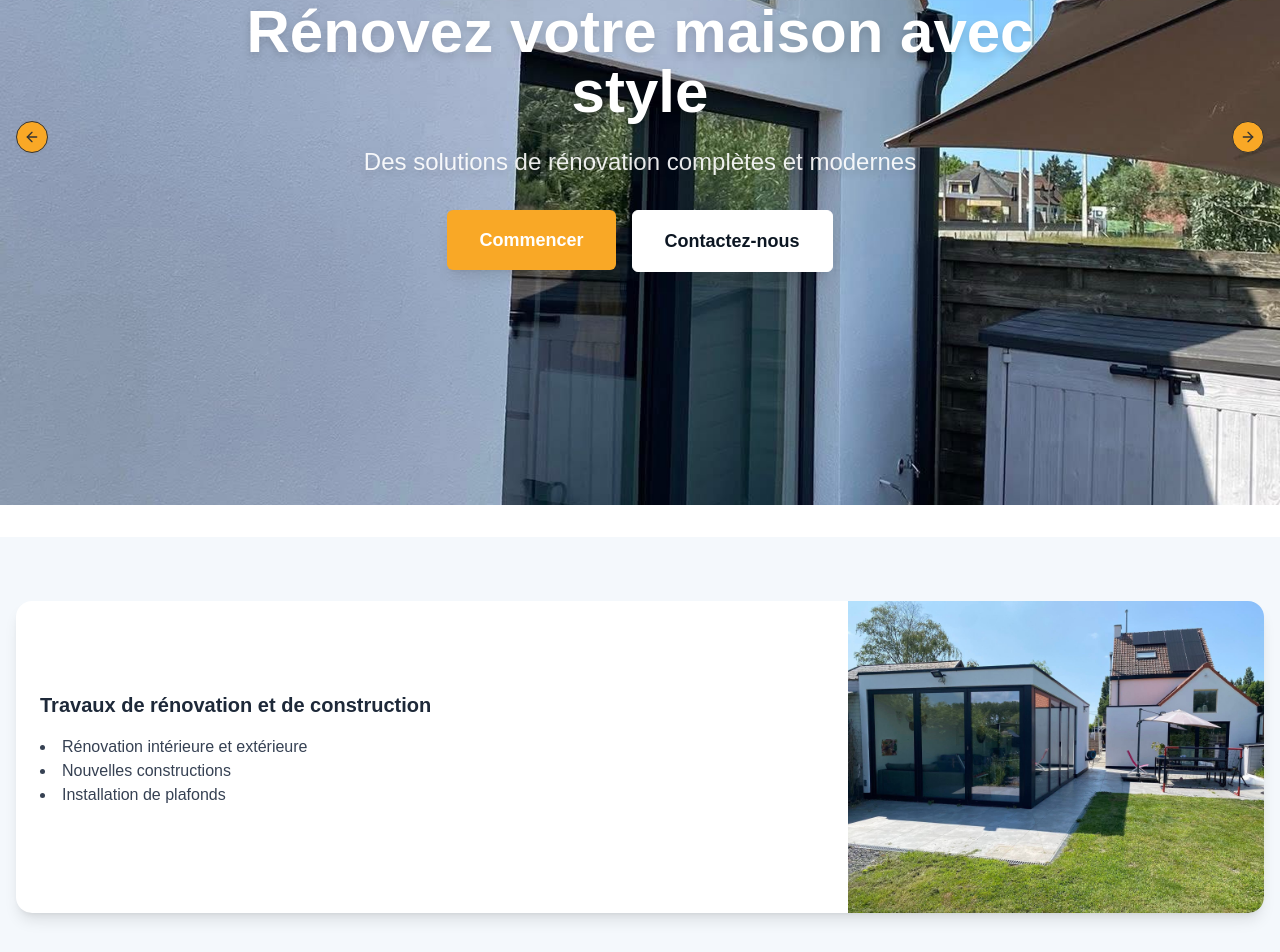
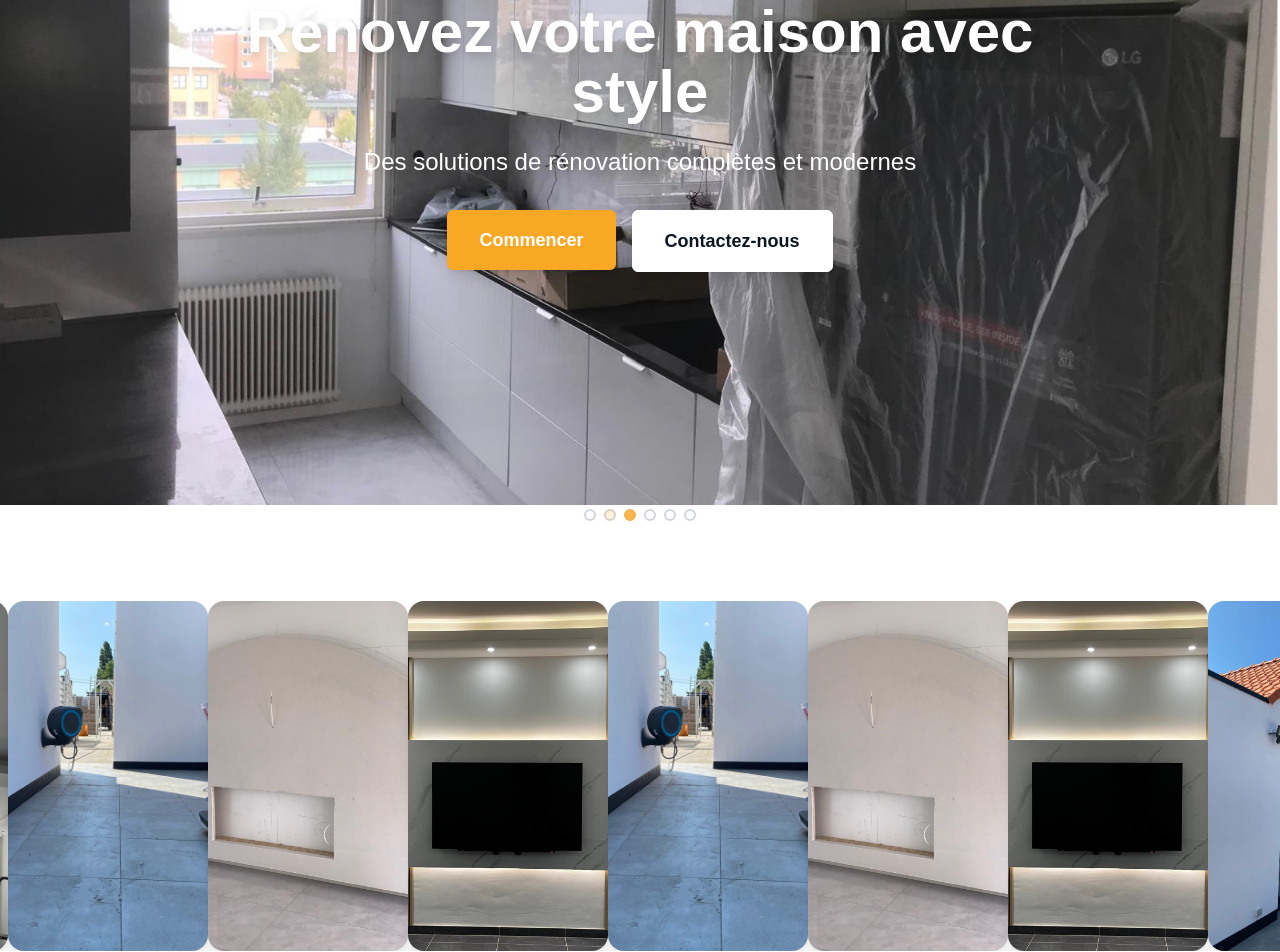
Before and after one commit to MohamedTealeb/E-MO, a Next.js app: page /fr in a window 1280 px wide. Shown: the part 360-1312 px from the top of the page. Built offline with nearby package versions, Linux system fonts and the light colour scheme.

Commit message:
image slider

```diff
--- a/app/fr/page.jsx
+++ b/app/fr/page.jsx
@@ -3,11 +3,13 @@ import ImageGallery from '@/components/Sections/ImageGallery'
 import Footer from '@/components/shared/Footer'
 import translations from '@/translations/fr.json'
 import React from 'react'
+import ImageSlider from '@/components/Sections/ImageSlider'
 
 function page() {
   return (
     <>
     <Hero />
+    <ImageSlider />
     <ImageGallery t={translations} />
     <Footer t={translations} locale="fr" />
     </>
--- a/app/nl/page.jsx
+++ b/app/nl/page.jsx
@@ -1,5 +1,6 @@
 import Hero from '@/components/Sections/Hero'
 import ImageGallery from '@/components/Sections/ImageGallery'
+import ImageSlider from '@/components/Sections/ImageSlider'
 import Footer from '@/components/shared/Footer'
 import translations from '@/translations/nl.json'
 import React from 'react'
@@ -8,6 +9,7 @@ function page() {
   return (
     <>
     <Hero />
+    <ImageSlider />
     <ImageGallery t={translations} />
     <Footer t={translations} locale="nl" />
     </>
--- a/components/Sections/Hero.jsx
+++ b/components/Sections/Hero.jsx
@@ -3,17 +3,21 @@
 import { useEffect, useState } from "react";
 import Link from "next/link";
 import Image from "next/image";
-import {
-  Carousel,
-  CarouselContent,
-  CarouselItem,
-  CarouselNext,
-  CarouselPrevious,
-} from "@/components/ui/carousel";
+import { motion, AnimatePresence } from "framer-motion";
 
 const Hero = () => {
   const [locale, setLocale] = useState("fr");
   const [t, setT] = useState(null);
+  const [current, setCurrent] = useState(0);
+
+  const carouselImages = [
+    { src: "/hero.jpg", alt: "Hero Image" },
+    { src: "/kitchen.jpg", alt: "Kitchen Renovation" },
+    { src: "/bathroom.jpg", alt: "Bathroom Renovation" },
+    { src: "/painting.jpg", alt: "Painting Services" },
+    { src: "/flooring.jpg", alt: "Flooring Services" },
+    { src: "/insulation.jpg", alt: "Insulation Services" },
+  ];
 
   useEffect(() => {
     const storedLocale = localStorage.getItem("preferred-locale") || "fr";
@@ -27,52 +31,92 @@ const Hero = () => {
     loadTranslation();
   }, []);
 
+  // Auto slide every 3 seconds
+  useEffect(() => {
+    const timer = setTimeout(() => {
+      setCurrent((prev) => (prev + 1) % carouselImages.length);
+    }, 3000);
+    return () => clearTimeout(timer);
+  }, [current]);
+
   if (!t) return null; // Optional: add a spinner/loading fallback
-
-  const carouselImages = [
-    { src: "/hero.jpg", alt: "Hero Image" },
-    { src: "/kitchen.jpg", alt: "Kitchen Renovation" },
-    { src: "/bathroom.jpg", alt: "Bathroom Renovation" },
-    { src: "/painting.jpg", alt: "Painting Services" },
-    { src: "/flooring.jpg", alt: "Flooring Services" },
-    { src: "/insulation.jpg", alt: "Insulation Services" },
-
-  ];
 
   return (
     <section className="relative h-screen w-full overflow-hidden">
-      {/* Carousel Background */}
-      <Carousel className="w-full h-full" opts={{ loop: true, autoplay: { delay: 5000 } }}>
-        <CarouselContent className="h-full">
-          {carouselImages.map((image, index) => (
-            <CarouselItem key={index} className="h-[60vw] min-h-[300px] h-screen">
+      {/* Slider Images */}
       <div className="relative w-full h-[60vw] min-h-[300px] max-h-screen">
+        <AnimatePresence mode="wait">
+          <motion.div
+            key={carouselImages[current].src}
+            initial={{ x: 100, opacity: 0 }}
+            animate={{ x: 0, opacity: 1 }}
+            exit={{ x: -100, opacity: 0 }}
+            transition={{ duration: 0.7, ease: "easeInOut" }}
+            className="absolute inset-0 w-full h-full"
+          >
             <Image
-                  src={image.src}
-                  alt={image.alt}
+              src={carouselImages[current].src}
+              alt={carouselImages[current].alt}
               fill
               className="object-cover"
-                  priority={index === 0}
+              priority
               sizes="(max-width: 768px) 100vw, (max-width: 1200px) 80vw, 100vw"
             />
+          </motion.div>
+        </AnimatePresence>
       </div>
-            </CarouselItem>
+      {/* Manual Controls (Indicators) */}
+      <div className="mt-2 flex justify-center md:absolute md:bottom-4 md:left-1/2 md:-translate-x-1/2 md:z-10">
+        {carouselImages.map((_, idx) => (
+          <button
+            key={idx}
+            onClick={() => setCurrent(idx)}
+            className={`w-3 h-3 rounded-full border-2 ${current === idx ? 'bg-accent border-accent' : 'bg-white border-gray-300'} transition mx-1`}
+            aria-label={`Go to slide ${idx + 1}`}
+          />
         ))}
-        </CarouselContent>
-        <CarouselPrevious className="left-4 cursor-pointer bg-accent z-10" />
-        <CarouselNext className="right-4 cursor-pointer bg-accent z-10" />
-      </Carousel>
+      </div>
 
       {/* Overlay with text content */}
-      <div className="absolute inset-0 flex items-center justify-center z-5">
-        <div className="text-center text-white max-w-4xl mx-auto px-4">
-          <h1 className="text-4xl md:text-6xl font-bold mb-6 drop-shadow-lg">
+      <motion.div
+        className="absolute inset-0 flex items-center justify-center z-5"
+        initial={{ opacity: 0, y: 60 }}
+        whileInView={{ opacity: 1, y: 0 }}
+        transition={{ duration: 0.8, ease: 'easeOut' }}
+        viewport={{ once: true, amount: 0.3 }}
+      >
+        <motion.div
+          className="text-center text-white max-w-4xl mx-auto px-4"
+          initial={{ opacity: 0, y: 40 }}
+          whileInView={{ opacity: 1, y: 0 }}
+          transition={{ duration: 0.8, delay: 0.2, ease: 'easeOut' }}
+          viewport={{ once: true, amount: 0.3 }}
+        >
+          <motion.h1
+            className="text-4xl md:text-6xl font-bold mb-6 drop-shadow-lg"
+            initial={{ opacity: 0, y: 30 }}
+            whileInView={{ opacity: 1, y: 0 }}
+            transition={{ duration: 0.7, delay: 0.3, ease: 'easeOut' }}
+            viewport={{ once: true, amount: 0.3 }}
+          >
             {t.hero.headline}
-          </h1>
-          <p className="text-xl md:text-2xl mb-8 opacity-90 drop-shadow-lg">
+          </motion.h1>
+          <motion.p
+            className="text-xl md:text-2xl mb-8 opacity-90 drop-shadow-lg"
+            initial={{ opacity: 0, y: 20 }}
+            whileInView={{ opacity: 1, y: 0 }}
+            transition={{ duration: 0.7, delay: 0.4, ease: 'easeOut' }}
+            viewport={{ once: true, amount: 0.3 }}
+          >
             {t.hero.subtext}
-          </p>
-          <div className="flex flex-col md:flex-row justify-center gap-4">
+          </motion.p>
+          <motion.div
+            className="flex flex-col md:flex-row justify-center gap-4"
+            initial={{ opacity: 0, y: 20 }}
+            whileInView={{ opacity: 1, y: 0 }}
+            transition={{ duration: 0.7, delay: 0.5, ease: 'easeOut' }}
+            viewport={{ once: true, amount: 0.3 }}
+          >
             <Link href={`/${locale}/about`}>
               <button className="bg-accent cursor-pointer text-white px-8 py-4 rounded-md font-semibold hover:opacity-90 transition text-lg shadow-lg">
                 {t.buttons.getStarted}
@@ -83,9 +127,9 @@ const Hero = () => {
                 {t.buttons.contactUs}
               </button>
             </Link>
-          </div>
-        </div>
-      </div>
+          </motion.div>
+        </motion.div>
+      </motion.div>
     </section>
   );
 };
--- a/components/Sections/ImageGallery.jsx
+++ b/components/Sections/ImageGallery.jsx
@@ -1,10 +1,16 @@
 'use client'
 import React from 'react';
+import { motion } from 'framer-motion';
 import kitchen from '@/public/kitchen.jpg';
 import painting from '@/public/painting.jpg';
 import home from '@/public/home.jpg';
 
 const cardImages = [home.src, painting.src, kitchen.src];
+
+const cardVariants = {
+  hidden: { opacity: 0, y: 60 },
+  visible: { opacity: 1, y: 0, transition: { duration: 0.7, ease: 'easeOut' } },
+};
 
 const ImageGallery = ({ t }) => {
   const cards = t?.serviceCards || [];
@@ -16,9 +22,13 @@ const ImageGallery = ({ t }) => {
           // Alternate layout for even/odd cards
           const isEven = idx % 2 === 1;
           return (
-            <div
+            <motion.div
               key={idx}
               className={`flex flex-col md:flex-row ${isEven ? 'md:flex-row-reverse' : ''} bg-white rounded-2xl shadow-lg overflow-hidden mb-10`}
+              variants={cardVariants}
+              initial="hidden"
+              whileInView="visible"
+              viewport={{ amount: 0.3 }}
             >
               {/* Text */}
               <div className="flex-1 p-6 flex flex-col justify-center">
@@ -42,7 +52,7 @@ const ImageGallery = ({ t }) => {
                   className="object-cover w-full h-full"
                 />
               </div>
-            </div>
+            </motion.div>
           );
         })}
       </div>
--- /dev/null
+++ b/components/Sections/ImageSlider.jsx
@@ -0,0 +1,58 @@
+'use client'
+import React from 'react';
+import { motion } from 'framer-motion';
+import Image from 'next/image';
+
+const images = [
+  { src: '/hero.jpg', alt: 'Hero' },
+  { src: '/kitchen.jpg', alt: 'Kitchen' },
+  { src: '/bathroom.jpg', alt: 'Bathroom' },
+  { src: '/painting.jpg', alt: 'Painting' },
+  { src: '/flooring.jpg', alt: 'Flooring' },
+  { src: '/insulation.jpg', alt: 'Insulation' },
+  { src: '/painting.jpg', alt: 'Painting' },
+  { src: '/flooring.jpg', alt: 'Flooring' },
+  { src: '/insulation.jpg', alt: 'Insulation' },
+];
+
+const SLIDE_WIDTH = 200; // نفس min-w لكل صورة
+const DURATION = 18; // مدة الحركة الكاملة بالثواني
+
+const ImageSlider = () => {
+  // كرر الصور مرتين لتحقيق تأثير الماركيه
+  const marqueeImages = [...images, ...images];
+  return (
+    <section className="py-16 bg-white">
+      <div className="container mx-auto px-4 overflow-hidden">
+        <motion.div
+          className="flex gap-0"
+          style={{ width: `${marqueeImages.length * SLIDE_WIDTH}px` }}
+          animate={{ x: [0, -images.length * SLIDE_WIDTH] }}
+          transition={{ repeat: Infinity, duration: DURATION, ease: 'linear' }}
+        >
+          {marqueeImages.map((img, idx) => (
+            <div
+              key={idx}
+              className="min-w-[200px] max-w-xs h-[350px] flex-shrink-0 rounded-2xl shadow-lg overflow-hidden bg-gray-100 snap-center relative"
+            >
+              <Image
+                src={img.src}
+                alt={img.alt}
+                fill
+                className="object-cover"
+                sizes="(max-width: 768px) 90vw, 350px"
+                priority={idx === 0}
+              />
+            </div>
+          ))}
+        </motion.div>
+      </div>
+      <style jsx global>{`
+        .scrollbar-hide::-webkit-scrollbar { display: none; }
+        .scrollbar-hide { -ms-overflow-style: none; scrollbar-width: none; }
+      `}</style>
+    </section>
+  );
+};
+
+export default ImageSlider;
--- a/package.json
+++ b/package.json
@@ -16,6 +16,7 @@
     "class-variance-authority": "^0.7.1",
     "clsx": "^2.1.1",
     "embla-carousel-react": "^8.6.0",
+    "framer-motion": "^12.20.2",
     "lucide-react": "^0.523.0",
     "next": "15.3.4",
     "react": "^19.0.0",
```
Also changed, not shown: components/Sections/Testmonials.jsx (line endings or trailing spaces), 1 other file (tests, documents, lock files or other folders). Lines whose indentation alone changed are shown as unchanged.
